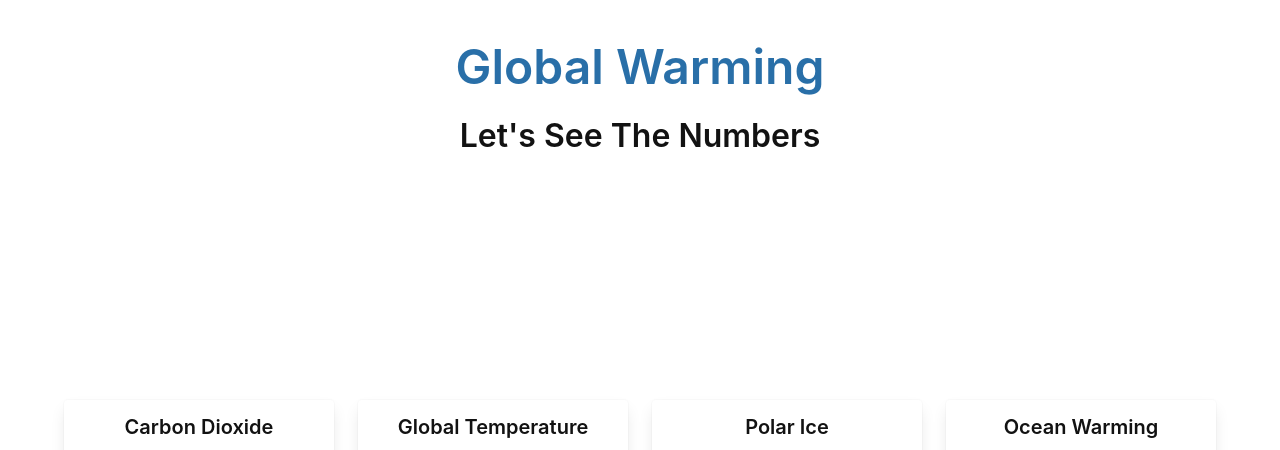
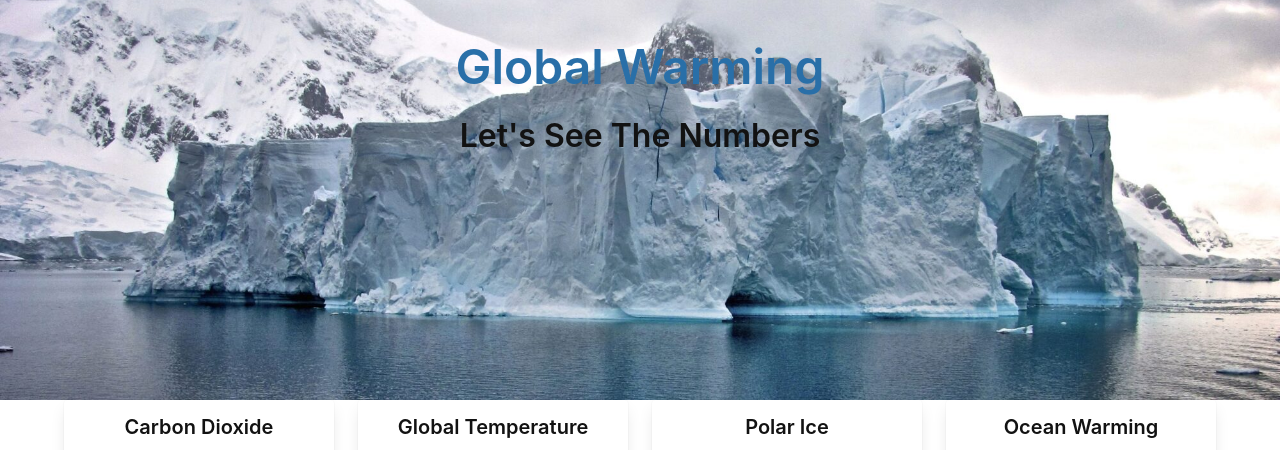
Before and after one commit to HelmOar/project-1-group-1, a plain HTML site: page index.html in a window 1280 px wide. Shown: the top 450 px of the page. Drawn offline with nearby package versions, Linux system fonts and the light colour scheme; no server answers; grey boxes are pictures that could not be loaded.

Commit message:
two dots

```diff
--- a/css/style.css
+++ b/css/style.css
@@ -1,5 +1,5 @@
 .hero {
-    background: url(./assets/images/vanishing-ice.jpg) center / cover;
+    background: url(../assets/images/vanishing-ice.jpg) center / cover;
 }
 
 input::-webkit-outer-spin-button,
```
